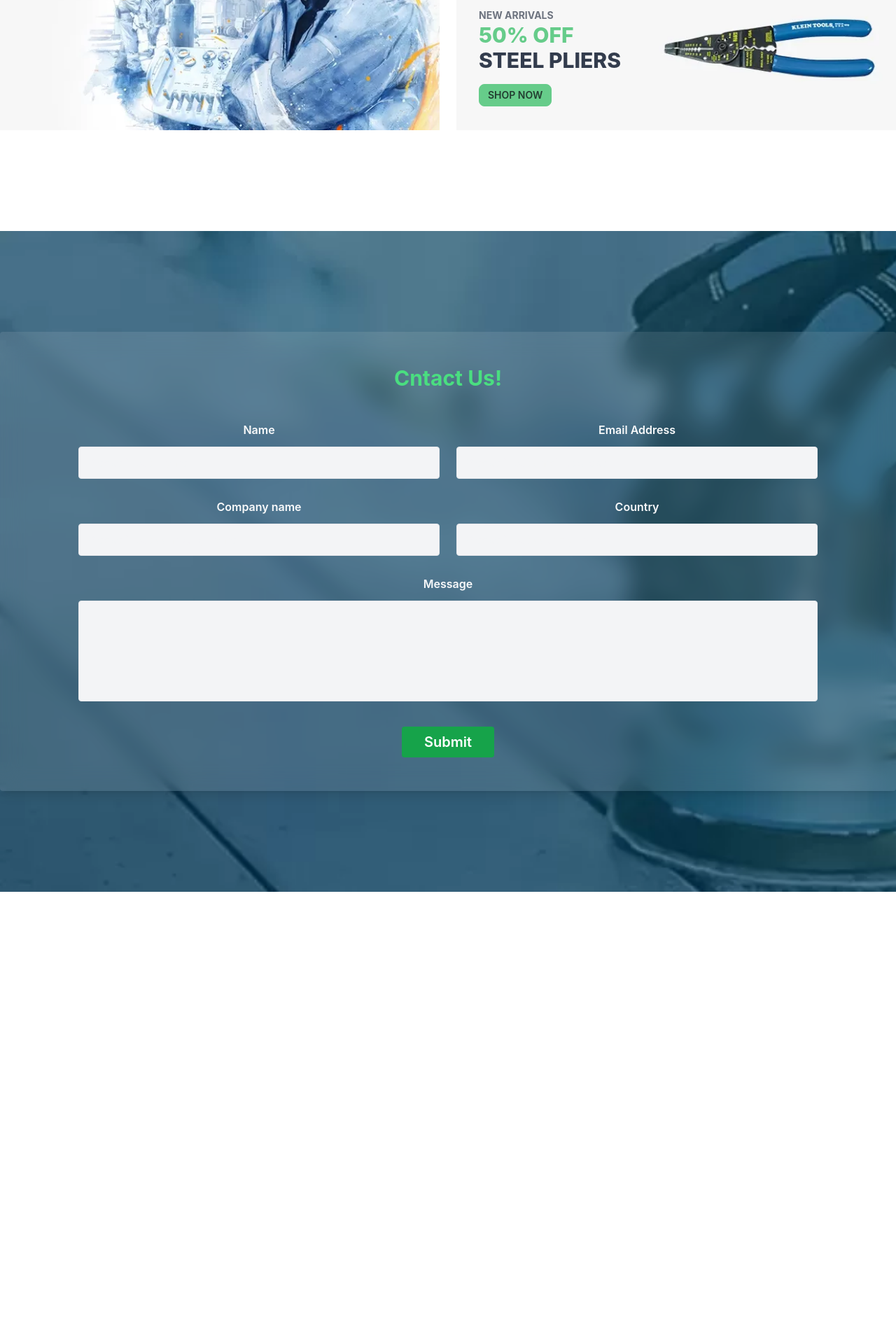
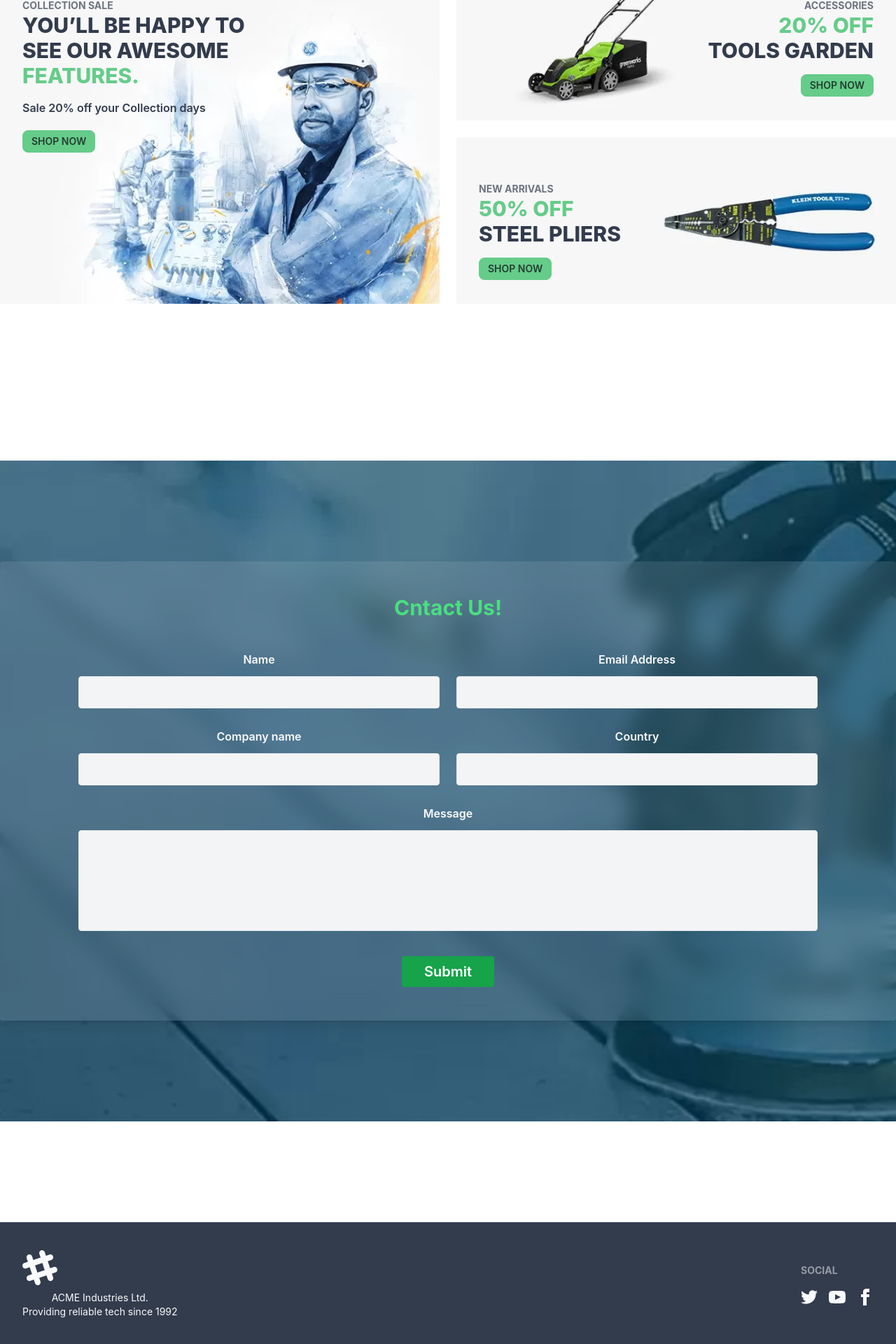
Before and after one commit to joypaul3592/Manufacturer-website, a React (Create React App) app: page / in a window 1280 px wide. Shown: the part 2680-4600 px from the top of the page at 70% size. Before the commit the page ends 4098 px from the top, so only its background shows below. Built offline with nearby package versions, Linux system fonts and the light colour scheme.

Commit message:
adding Footer page

```diff
--- a/src/Pages/Home/Home.js
+++ b/src/Pages/Home/Home.js
@@ -1,4 +1,5 @@
 import React from 'react';
+import Footer from '../../Sheard/Footer';
 import Navbar from '../../Sheard/Navbar';
 import Bussiness from './Bussiness';
 import Contact from './Contact';
@@ -17,6 +18,7 @@
             <Review></Review>
             <Offer></Offer>
             <Contact></Contact>
+            <Footer></Footer>
         </div>
     );
 };
--- a/src/Pages/Home/Offer.js
+++ b/src/Pages/Home/Offer.js
@@ -6,7 +6,8 @@
 
 const Offer = () => {
     return (
-        <div className='max-w-7xl mx-auto my-16'>
+        <div className='max-w-7xl mx-auto my-56'>
+            <h1 className='mb-12 text-4xl text-center text-primary font-bold' >Get Offer!</h1>
             <div className=' grid grid-cols-2 gap-6'>
                 <div className='h-[500px] overflow-hidden' style={{ backgroundImage: `url(${offerMan})`, backgroundSize: 'cover' }}>
                     <div className="text-left ml-8">
--- /dev/null
+++ b/src/Sheard/Footer.js
@@ -0,0 +1,24 @@
+import React from 'react';
+
+const Footer = () => {
+    return (
+        <div className='bg-neutral text-neutral-content'>
+            <div class="footer p-10  max-w-7xl mx-auto px-8 flex justify-between items-center">
+                <div>
+                    <svg width="50" height="50" viewBox="0 0 24 24" xmlns="http://www.w3.org/2000/svg" fill-rule="evenodd" clip-rule="evenodd" class="fill-current"><path d="M22.672 15.226l-2.432.811.841 2.515c.33 1.019-.209 2.127-1.23 2.456-1.15.325-2.148-.321-2.463-1.226l-.84-2.518-5.013 1.677.84 2.517c.391 1.203-.434 2.542-1.831 2.542-.88 0-1.601-.564-1.86-1.314l-.842-2.516-2.431.809c-1.135.328-2.145-.317-2.463-1.229-.329-1.018.211-2.127 1.231-2.456l2.432-.809-1.621-4.823-2.432.808c-1.355.384-2.558-.59-2.558-1.839 0-.817.509-1.582 1.327-1.846l2.433-.809-.842-2.515c-.33-1.02.211-2.129 1.232-2.458 1.02-.329 2.13.209 2.461 1.229l.842 2.515 5.011-1.677-.839-2.517c-.403-1.238.484-2.553 1.843-2.553.819 0 1.585.509 1.85 1.326l.841 2.517 2.431-.81c1.02-.33 2.131.211 2.461 1.229.332 1.018-.21 2.126-1.23 2.456l-2.433.809 1.622 4.823 2.433-.809c1.242-.401 2.557.484 2.557 1.838 0 .819-.51 1.583-1.328 1.847m-8.992-6.428l-5.01 1.675 1.619 4.828 5.011-1.674-1.62-4.829z"></path></svg>
+                    <p>ACME Industries Ltd.<br />Providing reliable tech since 1992</p>
+                </div>
+                <div>
+                    <span class="footer-title">Social</span>
+                    <div class="grid grid-flow-col gap-4">
+                        <a><svg xmlns="http://www.w3.org/2000/svg" width="24" height="24" viewBox="0 0 24 24" class="fill-current"><path d="M24 4.557c-.883.392-1.832.656-2.828.775 1.017-.609 1.798-1.574 2.165-2.724-.951.564-2.005.974-3.127 1.195-.897-.957-2.178-1.555-3.594-1.555-3.179 0-5.515 2.966-4.797 6.045-4.091-.205-7.719-2.165-10.148-5.144-1.29 2.213-.669 5.108 1.523 6.574-.806-.026-1.566-.247-2.229-.616-.054 2.281 1.581 4.415 3.949 4.89-.693.188-1.452.232-2.224.084.626 1.956 2.444 3.379 4.6 3.419-2.07 1.623-4.678 2.348-7.29 2.04 2.179 1.397 4.768 2.212 7.548 2.212 9.142 0 14.307-7.721 13.995-14.646.962-.695 1.797-1.562 2.457-2.549z"></path></svg></a>
+                        <a><svg xmlns="http://www.w3.org/2000/svg" width="24" height="24" viewBox="0 0 24 24" class="fill-current"><path d="M19.615 3.184c-3.604-.246-11.631-.245-15.23 0-3.897.266-4.356 2.62-4.385 8.816.029 6.185.484 8.549 4.385 8.816 3.6.245 11.626.246 15.23 0 3.897-.266 4.356-2.62 4.385-8.816-.029-6.185-.484-8.549-4.385-8.816zm-10.615 12.816v-8l8 3.993-8 4.007z"></path></svg></a>
+                        <a><svg xmlns="http://www.w3.org/2000/svg" width="24" height="24" viewBox="0 0 24 24" class="fill-current"><path d="M9 8h-3v4h3v12h5v-12h3.642l.358-4h-4v-1.667c0-.955.192-1.333 1.115-1.333h2.885v-5h-3.808c-3.596 0-5.192 1.583-5.192 4.615v3.385z"></path></svg></a>
+                    </div>
+                </div>
+            </div>
+        </div>
+    );
+};
+
+export default Footer;
```
